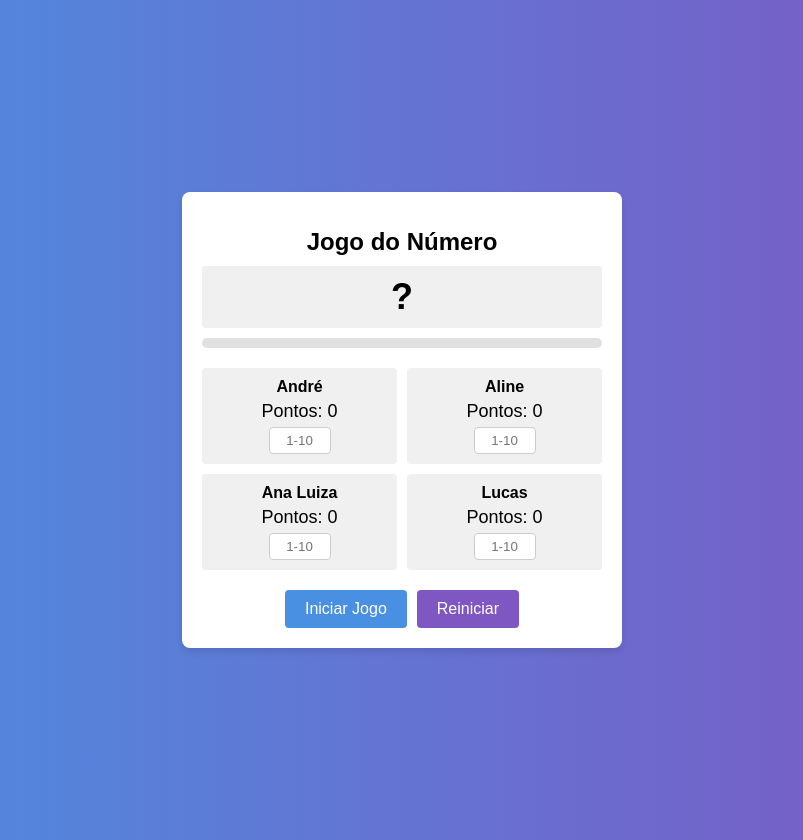
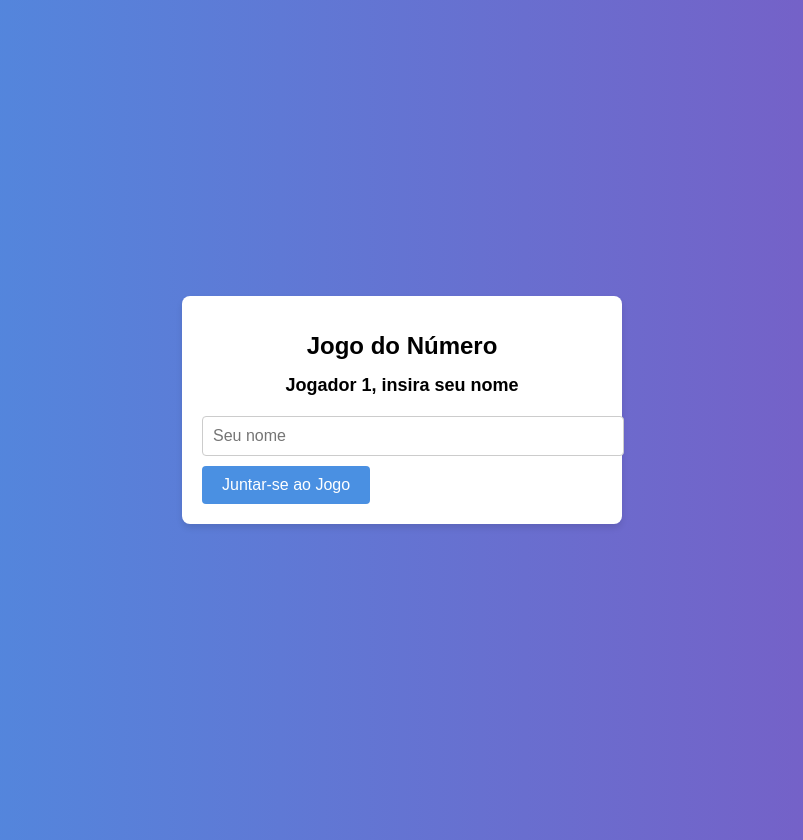
Before and after one commit to dev-afpereira/dgreact, a React (Create React App) app: page / in a window 1280 px wide. Shown: the whole page, without its empty margins (238-1041 px from the left). Built offline with nearby package versions, Linux system fonts and the light colour scheme.

Commit message:
Versão 1.1.0

```diff
--- a/src/App.css
+++ b/src/App.css
@@ -15,6 +15,7 @@
   padding: 20px;
   width: 400px;
   box-shadow: 0 4px 6px rgba(0, 0, 0, 0.1);
+  margin-bottom: 20px;
 }
 
 .title {
@@ -22,6 +23,12 @@
   font-weight: bold;
   text-align: center;
   margin-bottom: 10px;
+}
+
+.subtitle {
+  font-size: 18px;
+  text-align: center;
+  margin-bottom: 20px;
 }
 
 .number-display {
@@ -82,11 +89,12 @@
 }
 
 .input {
-  width: 50px;
-  padding: 5px;
+  width: 100%;
+  padding: 10px;
+  margin-bottom: 10px;
   border-radius: 4px;
   border: 1px solid #ccc;
-  text-align: center;
+  font-size: 16px;
 }
 
 .button-container {
@@ -119,3 +127,17 @@
   margin-top: 20px;
   color: #e74c3c;
 }
+
+.mt-4 {
+  margin-top: 20px;
+}
+
+ul {
+  list-style-type: none;
+  padding: 0;
+}
+
+li {
+  margin-bottom: 10px;
+  font-size: 16px;
+}
--- a/src/App.js
+++ b/src/App.js
@@ -1,22 +1,31 @@
 import React, { useState, useEffect } from 'react';
 import './App.css';
+import EntradaJogador from './EntradaJogador';
 
 function App() {
+  const [gameStarted, setGameStarted] = useState(false);
+  const [players, setPlayers] = useState([]);
   const [numero, setNumero] = useState(0);
   const [progresso, setProgresso] = useState(0);
-  const [players, setPlayers] = useState([
-    { id: 1, name: "André", score: 0, number: '' },
-    { id: 2, name: "Aline", score: 0, number: '' },
-    { id: 3, name: "Ana Luiza", score: 0, number: '' },
-    { id: 4, name: "Lucas", score: 0, number: '' },
-  ]);
   const [message, setMessage] = useState("");
-  const [gameStarted, setGameStarted] = useState(false);
   const [resultMessage, setResultMessage] = useState("");
 
   useEffect(() => {
     setProgresso(numero * 10);
   }, [numero]);
+
+  const addPlayer = (nome) => {
+    setPlayers([...players, { id: players.length + 1, name: nome, score: 0, number: '' }]);
+  };
+
+  const startGame = () => {
+    if (players.length >= 2) {
+      setGameStarted(true);
+      setMessage("Jogo iniciado! Escolham seus números.");
+    } else {
+      alert("São necessários pelo menos 2 jogadores para iniciar o jogo.");
+    }
+  };
 
   const handleNumberChange = (id, value) => {
     const newValue = value.replace(/[^1-9]/g, '').slice(0, 2);
@@ -27,7 +36,7 @@ function App() {
       return;
     }
 
-    const isDuplicate = players.some(player => player.id !== id && parseInt(player.number) === numberInt);
+    const isDuplicate = players.some(player => player.id !== id && player.number === newValue);
     if (isDuplicate) {
       setMessage("Este número já foi escolhido por outro jogador!");
       return;
@@ -37,16 +46,6 @@ function App() {
       player.id === id ? {...player, number: newValue} : player
     ));
     setMessage("");
-  };
-
-  const startGame = () => {
-    if (players.some(player => player.number === '')) {
-      setMessage("Todos os jogadores devem escolher um número entre 1 e 10!");
-      return;
-    }
-    setGameStarted(true);
-    setMessage("Jogo iniciado! Clique em 'Girar Dado' para jogar.");
-    setResultMessage("");
   };
 
   const rollDice = () => {
@@ -67,13 +66,34 @@ function App() {
   };
 
   const resetGame = () => {
+    setGameStarted(false);
+    setPlayers([]);
     setNumero(0);
     setProgresso(0);
-    setPlayers(players.map(player => ({ ...player, score: 0, number: '' })));
     setMessage("");
     setResultMessage("");
-    setGameStarted(false);
   };
+
+  if (!gameStarted) {
+    return (
+      <div className="container">
+        <EntradaJogador onAddPlayer={addPlayer} playersCount={players.length} />
+        {players.length > 0 && (
+          <div className="card mt-4">
+            <h2 className="subtitle">Jogadores:</h2>
+            <ul>
+              {players.map((player, index) => (
+                <li key={index}>{player.name}</li>
+              ))}
+            </ul>
+            <button onClick={startGame} className="button primary-button mt-4">
+              Iniciar Jogo ({players.length} jogadores)
+            </button>
+          </div>
+        )}
+      </div>
+    );
+  }
 
   return (
     <div className="container">
@@ -95,7 +115,6 @@ function App() {
                 type="text"
                 value={player.number}
                 onChange={(e) => handleNumberChange(player.id, e.target.value)}
-                disabled={gameStarted}
                 placeholder="1-10"
                 className="input"
               />
@@ -103,15 +122,9 @@ function App() {
           ))}
         </div>
         <div className="button-container">
-          {!gameStarted ? (
-            <button onClick={startGame} className="button primary-button">
-              Iniciar Jogo
-            </button>
-          ) : (
-            <button onClick={rollDice} className="button primary-button">
-              Girar Dado
-            </button>
-          )}
+          <button onClick={rollDice} className="button primary-button">
+            Girar Dado
+          </button>
           <button onClick={resetGame} className="button secondary-button">
             Reiniciar
           </button>
--- /dev/null
+++ b/src/EntradaJogador.js
@@ -0,0 +1,34 @@
+import React, { useState } from 'react';
+
+function EntradaJogador({ onAddPlayer, playersCount }) {
+  const [nome, setNome] = useState('');
+
+  const handleSubmit = (e) => {
+    e.preventDefault();
+    if (nome.trim() !== '') {
+      onAddPlayer(nome);
+      setNome('');
+    }
+  };
+
+  return (
+    <div className="card">
+      <h1 className="title">Jogo do Número</h1>
+      <h2 className="subtitle">Jogador {playersCount + 1}, insira seu nome</h2>
+      <form onSubmit={handleSubmit}>
+        <input
+          type="text"
+          value={nome}
+          onChange={(e) => setNome(e.target.value)}
+          placeholder="Seu nome"
+          className="input"
+        />
+        <button type="submit" className="button primary-button">
+          Juntar-se ao Jogo
+        </button>
+      </form>
+    </div>
+  );
+}
+
+export default EntradaJogador;
```
